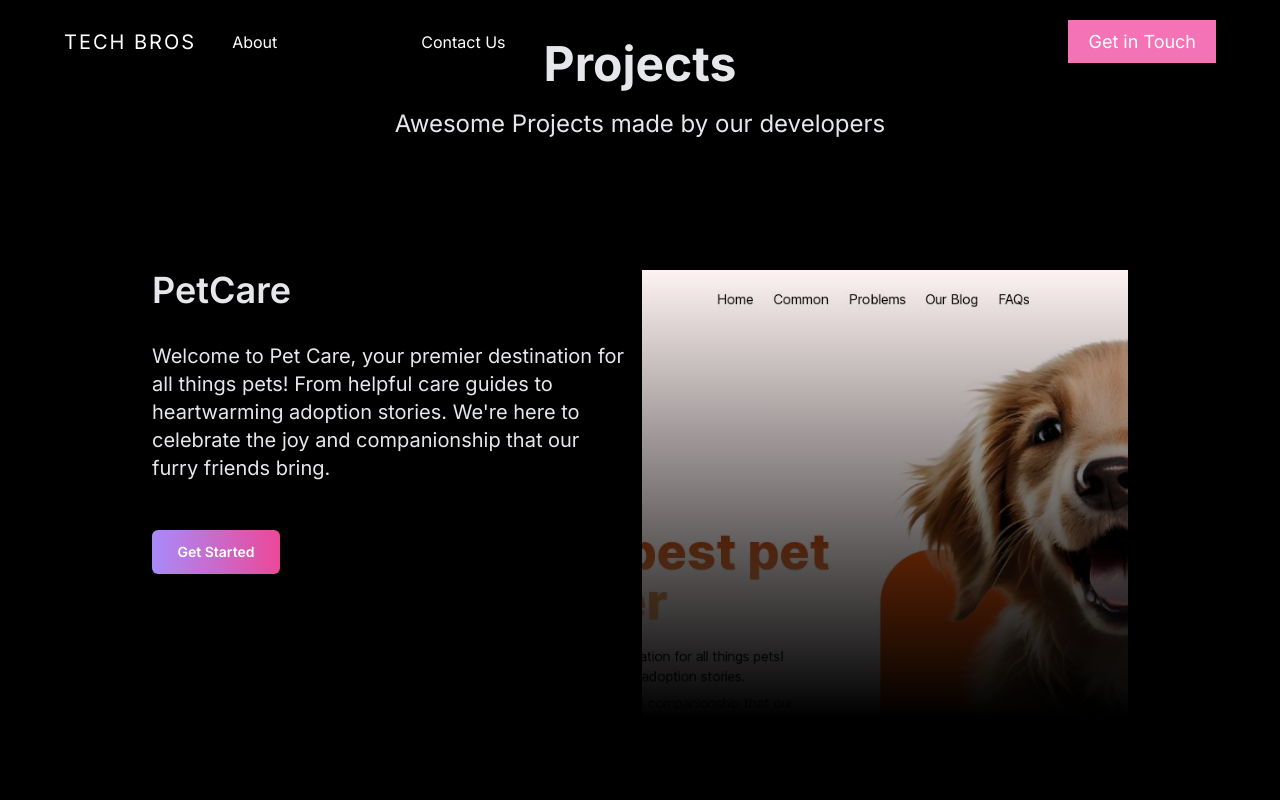
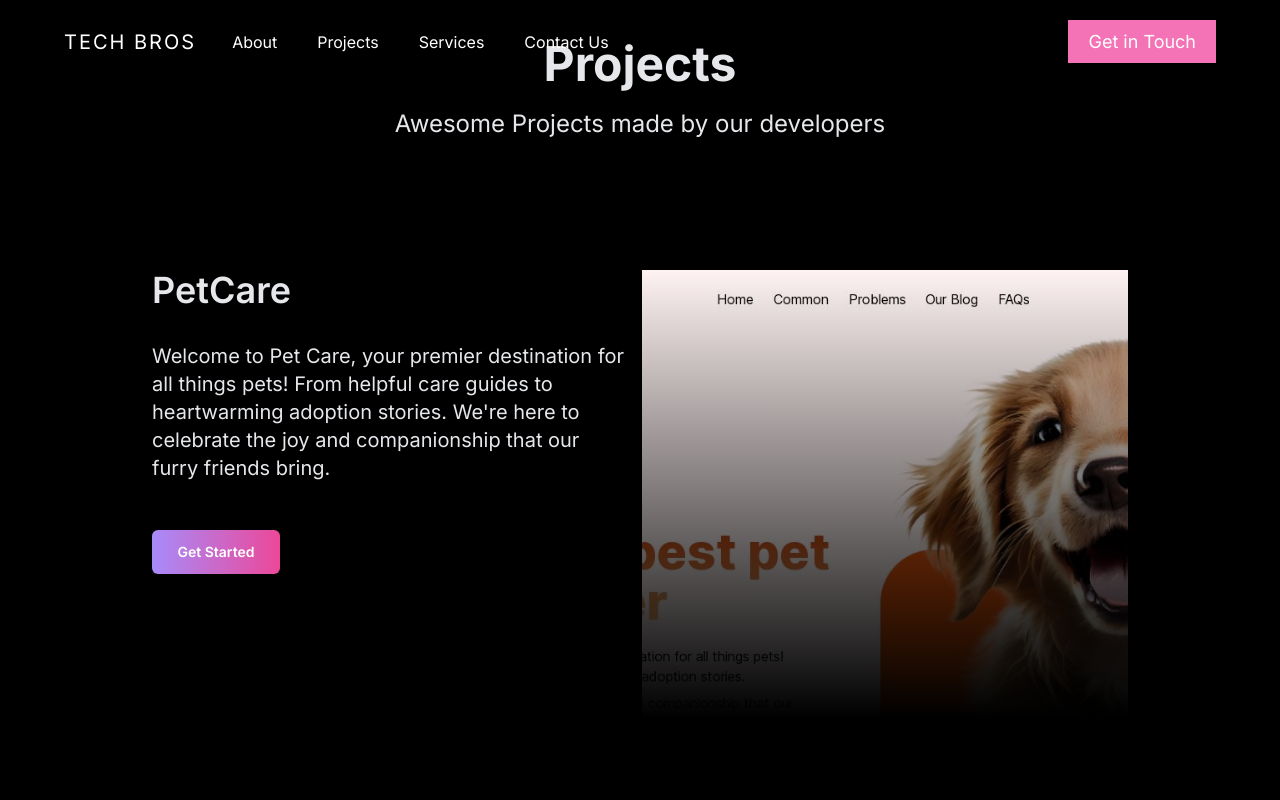
Before and after one commit to solomonrazak/landing-page, a Next.js app: page /Pages/Project in a window 1280 px wide. Shown: the top 800 px of the page. Built offline with nearby package versions, Linux system fonts and the light colour scheme; a web font is replaced by a local one.

Commit message:
update changes due to conflicts

```diff
--- a/src/components/footer/Footer.jsx
+++ b/src/components/footer/Footer.jsx
@@ -17,7 +17,7 @@ const Footer = () => {
           <span>Ever made</span>
         </h1>
 
-        <div className="grid grid-cols-2 md:grid-cols-4 gap-11">
+
 
         <div className="grid grid-cols-2 md:grid-cols-4 gap-11" data-aos="fade-up">
 
@@ -63,7 +63,7 @@ const Footer = () => {
         </div>
       </div>
     </div>
-    </div>
+
   );
 };
 
--- a/src/components/header/Header.jsx
+++ b/src/components/header/Header.jsx
@@ -81,7 +81,7 @@ const Header = () => {
       {/* Book a consultation pop up */}
       <div className="w-full flex justify-center">
         {modal &&
-      <div className="md:w-[95%] bg-white z-50 fixed md:top-[1rem] px-4 py-6 md:py-[5rem] md:px-8 flex flex-col md:flex-row justify-between gap-5 md:gap-[7rem] overflow-y-visible">
+      <div className="md:w-[95%] bg-white z-80 fixed md:top-[1rem] px-4 py-6 md:py-[5rem] md:px-8 flex flex-col md:flex-row justify-between gap-5 md:gap-[7rem] overflow-y-visible">
         {/* left side */}
         <div className="flex flex-col gap-3 md:gap-7 md:w-[35%] pt-12">
           <h1 className="text-[27px] md:text-[3rem] text-blue-500 md:mb-4 tracking-wider">Let's Start</h1>
--- a/src/components/navbar/Navbar.jsx
+++ b/src/components/navbar/Navbar.jsx
@@ -47,11 +47,11 @@ const Navbar = () => {
               <li>
                 <Link href="">About</Link>
               </li>
-              <li className="pr-[12px] mt-[13px]">
-                <Link href=""></Link>
+              <li >
+                <Link href="">Projects</Link>
               </li>
-              <li className="pr-[12px] mt-[13px]">
-                <Link href=""></Link>
+              <li>
+                <Link href="">Services</Link>
               </li>
               <li>
                 <Link href="">Contact Us</Link>
@@ -80,7 +80,7 @@ const Navbar = () => {
 
       {shownav && (
         <div
-          className="md:hidden fixed z-50 bg-black top-16  w-full    flex flex-col justify-around py-2"
+          className="md:hidden fixed bg-black top-16 w-full  flex flex-col justify-around py-2 z-10"
           data-aos="fade-up"
         >
           <ul className="text-white text-center flex flex-col gap-2  text-2xl font-semibold">
```
